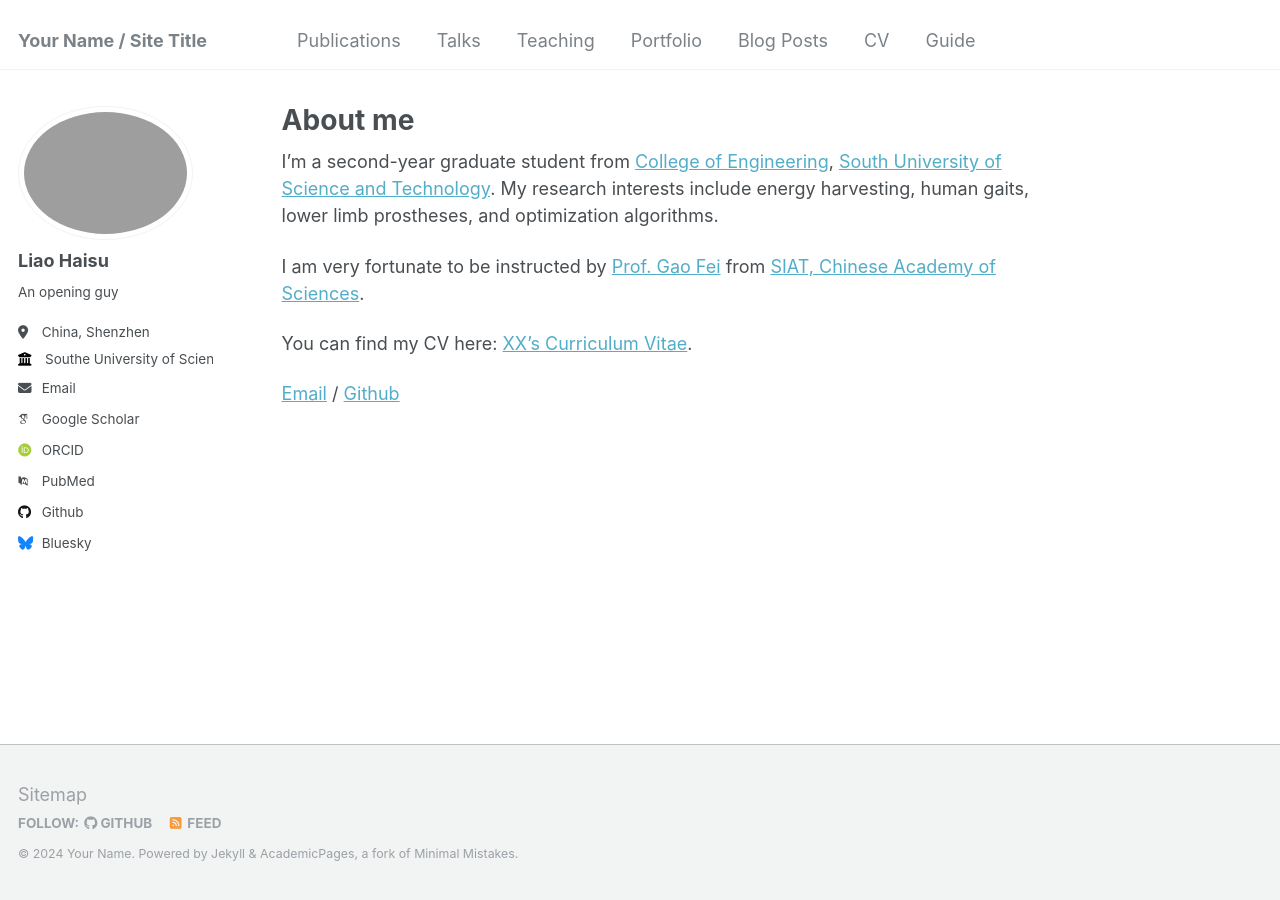
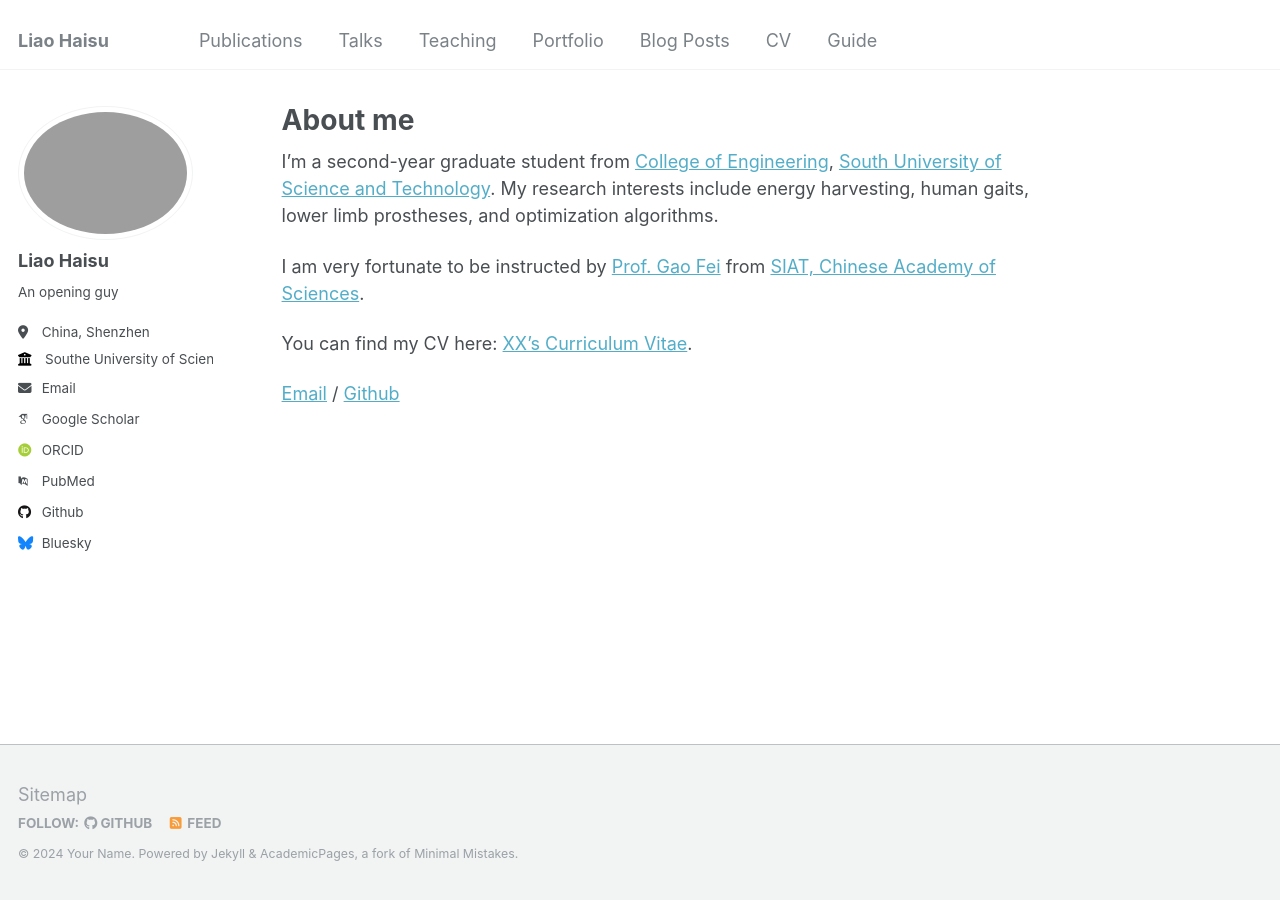
Before and after one commit to liaohaisu/Liao-haisu.github.io, a Jekyll site: the page built from _pages/about.md, in a window 1280 px wide. Built offline with Jekyll 4.4.1, drawn with Linux system fonts in a browser that asks for light colours; some web fonts are replaced.

Commit message:
config.yml

```diff
--- a/_config.yml
+++ b/_config.yml
@@ -8,7 +8,7 @@
 
 # Basic Site Settings
 locale                   : "en-US"
-title                    : "Your Name / Site Title"
+title                    : "Liao Haisu"
 title_separator          : "-"
 name                     : &name "Your Name"
 description              : &description "personal description"
```
